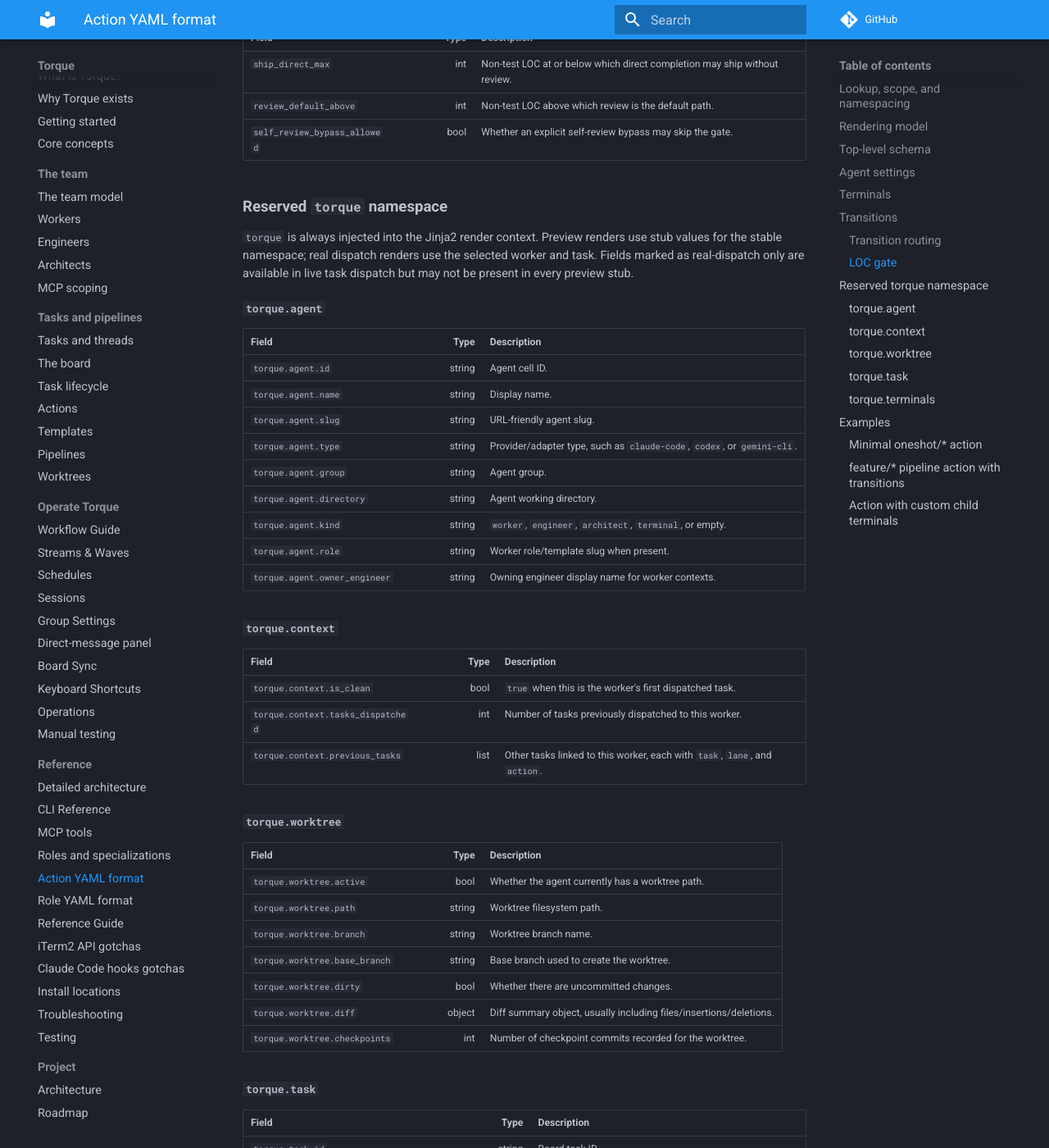
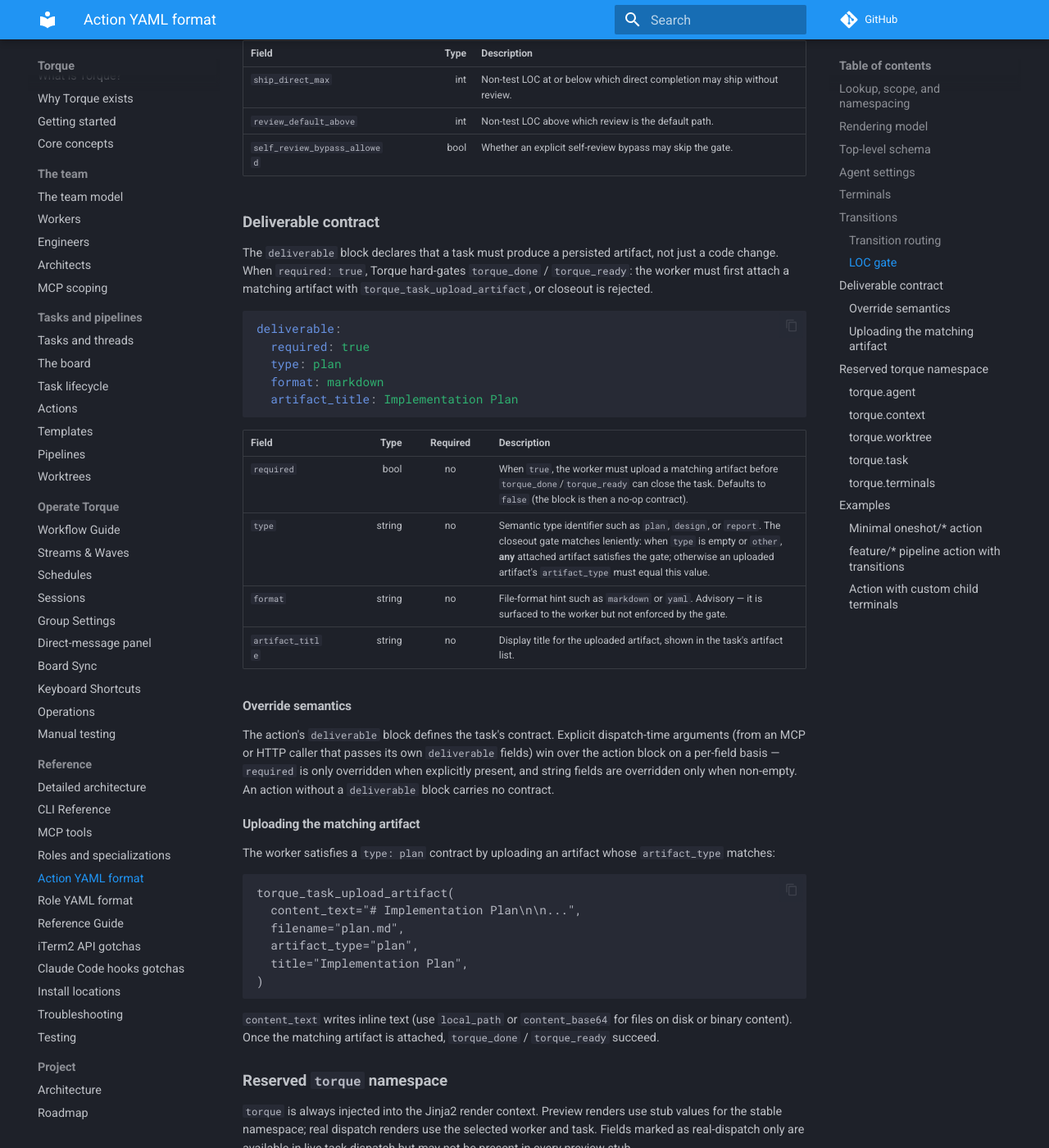
Before and after one commit to runtorque/torque, an MkDocs documentation site: the page built from docs/reference/action-yaml-format.md, in a window 1280 px wide and 1400 px high, scrolled down 5470 px. Shown: the whole window at 82% size. Built offline with MkDocs 1.6.1 and Material for MkDocs 9.7.7, drawn with Linux system fonts in a browser that asks for light colours; comment, search, counter and statistics services are not loaded; some of the changed text lies outside the part shown.

Commit message:
torque: checkpoint 2 — Docsnav
Expanded the deliverable surface in docs/reference/action-yaml-format.md (the :457:1 reviewer follow-up).

Added a dedicated "## Deliverable contract" section (placed after Transitions/LOC gate, before the reserved torque namespace, matching the doc's pattern of expanding each complex object field):
- Field table for required / type / format / artifact_title, each with accurate semantics pulled from torque/actions.py normalize_deliverable and server.py gating.
- Documented the lenient match rule (empty or `other` type → any artifact satisfies; otherwise uploaded artifact_type must equal `type`) per _task_has_matching_deliverable_artifact.
- "Override semantics" subsection: action block defines the contract; explicit dispatch-time MCP/HTTP args win per-field (required only when present, strings only when non-empty). I framed this accurately to the code rather than the task's loose "template defaults" wording — there is no template-level deliverable field in templates.py/roles.py.
- Minimal example: deliverable YAML block + matching torque_task_upload_artifact(...) call showing artifact_type="plan" satisfying type: plan, with note on content_text vs local_path/content_base64.
- Cross-linked the top-level schema table row to the new #deliverable-contract anchor.

Verification:
- `mkdocs build --strict` exits 0, no warnings on action-yaml-format / the new section (internal anchor resolves or strict would flag it).
- Example YAML fence round-trips cleanly through the real normalize_deliverable parser (env-sanitized python3).

40 insertions, 1 deletion, single file. Did not deploy.

````diff
--- a/docs/reference/action-yaml-format.md
+++ b/docs/reference/action-yaml-format.md
@@ -69,7 +69,7 @@
 | `disable_role_preamble` | bool | no | Do not prepend the worker role's preamble/priorities to this action's rendered prompt. |
 | `implementation_depth` | bool | no | Marks the action as code-mutating and eligible for review-gate behavior. |
 | `review_required_above_loc` | int | no | Legacy action-level non-test LOC threshold for review gating. Transition `loc_gate` is more specific. |
-| `deliverable` | object | no | Optional artifact contract. When `required: true`, closeout is gated on uploading the matching artifact. |
+| `deliverable` | object | no | Optional artifact contract. When `required: true`, closeout is gated on uploading the matching artifact. See [Deliverable contract](#deliverable-contract). |
 
 Example skeleton:
 
@@ -219,6 +219,44 @@
 | `ship_direct_max` | int | Non-test LOC at or below which direct completion may ship without review. |
 | `review_default_above` | int | Non-test LOC above which review is the default path. |
 | `self_review_bypass_allowed` | bool | Whether an explicit self-review bypass may skip the gate. |
+
+## Deliverable contract
+
+The `deliverable` block declares that a task must produce a persisted artifact, not just a code change. When `required: true`, Torque hard-gates `torque_done` / `torque_ready`: the worker must first attach a matching artifact with `torque_task_upload_artifact`, or closeout is rejected.
+
+```yaml
+deliverable:
+  required: true
+  type: plan
+  format: markdown
+  artifact_title: Implementation Plan
+```
+
+| Field | Type | Required | Description |
+|---|---:|:---:|---|
+| `required` | bool | no | When `true`, the worker must upload a matching artifact before `torque_done`/`torque_ready` can close the task. Defaults to `false` (the block is then a no-op contract). |
+| `type` | string | no | Semantic type identifier such as `plan`, `design`, or `report`. The closeout gate matches leniently: when `type` is empty or `other`, **any** attached artifact satisfies the gate; otherwise an uploaded artifact's `artifact_type` must equal this value. |
+| `format` | string | no | File-format hint such as `markdown` or `yaml`. Advisory — it is surfaced to the worker but not enforced by the gate. |
+| `artifact_title` | string | no | Display title for the uploaded artifact, shown in the task's artifact list. |
+
+### Override semantics
+
+The action's `deliverable` block defines the task's contract. Explicit dispatch-time arguments (from an MCP or HTTP caller that passes its own `deliverable` fields) win over the action block on a per-field basis — `required` is only overridden when explicitly present, and string fields are overridden only when non-empty. An action without a `deliverable` block carries no contract.
+
+### Uploading the matching artifact
+
+The worker satisfies a `type: plan` contract by uploading an artifact whose `artifact_type` matches:
+
+```text
+torque_task_upload_artifact(
+  content_text="# Implementation Plan\n\n...",
+  filename="plan.md",
+  artifact_type="plan",
+  title="Implementation Plan",
+)
+```
+
+`content_text` writes inline text (use `local_path` or `content_base64` for files on disk or binary content). Once the matching artifact is attached, `torque_done` / `torque_ready` succeed.
 
 ## Reserved `torque` namespace
 
````
